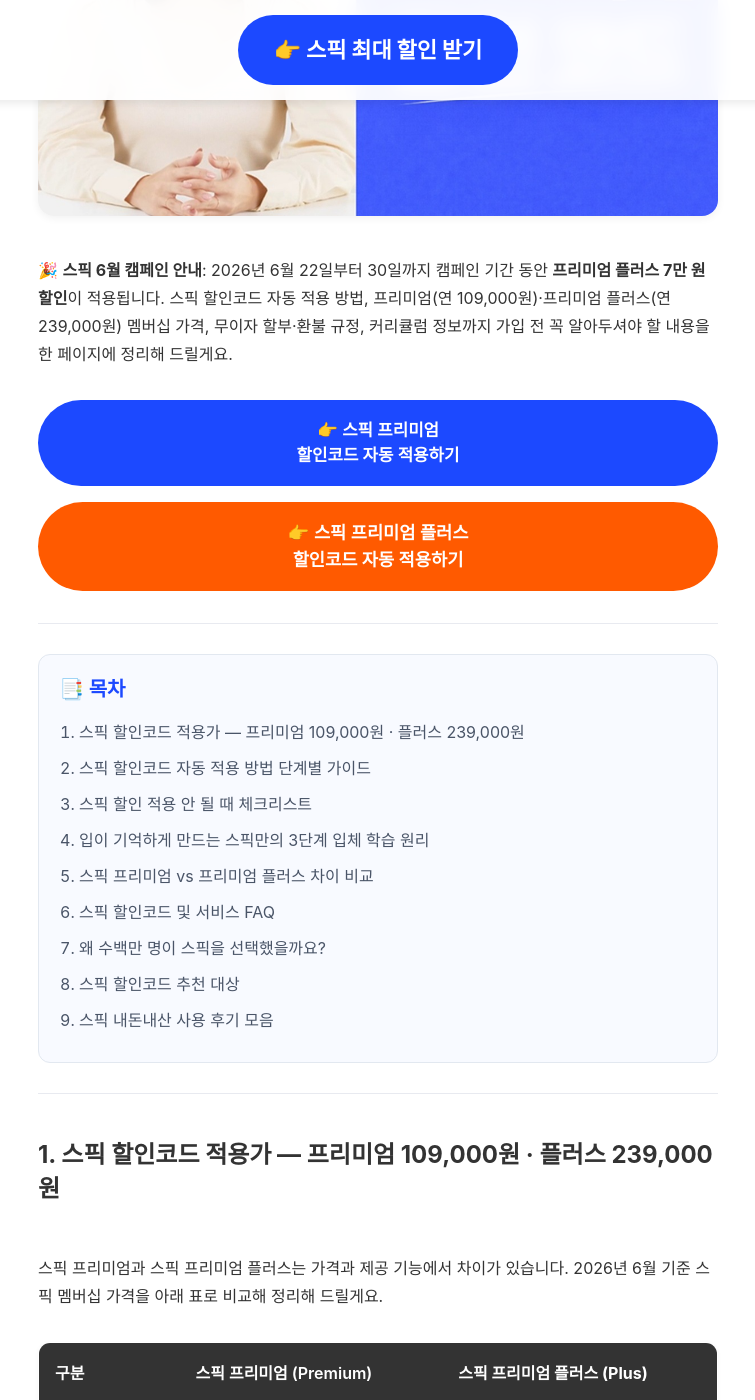
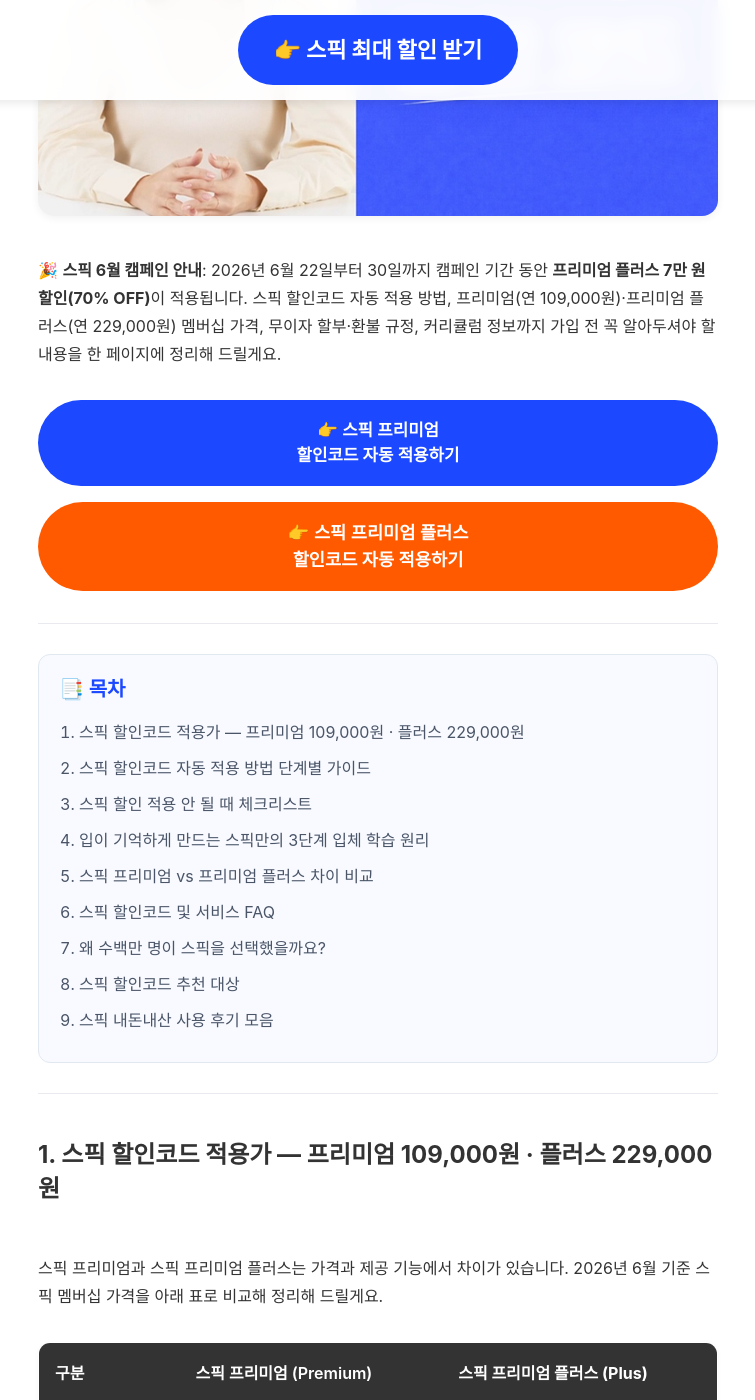
Before and after one commit to kjsjdw/speak_event_page, a Jekyll site: the page built from content/main-page-content.md, in a window 1280 px wide and 1400 px high, scrolled down 591 px. Shown: the whole window, without its empty margins (262-1017 px from the left). Built offline with Jekyll 4.4.1, drawn with Linux system fonts in a browser that asks for light colours; some web fonts are replaced; some of the changed text lies outside the part shown.

Commit message:
Update price table with correct list price and campaign discount rates
- Correct Premium Plus 정가 from 747,500원 to 763,333원
- Set Premium discount rate to 66% OFF based on math
- Reflect campaign Premium Plus price: 229,000원 (70% OFF)
- Update monthly equivalent: 19,083원
- Mirror changes across H2, intro, TOC, pricing table, Step 4, and analysis section

Co-Authored-By: Claude Opus 4.7 <noreply@anthropic.com>

```diff
--- a/_data/seo.yml
+++ b/_data/seo.yml
@@ -7,7 +7,7 @@
 title: "스픽 할인코드 6월 캠페인 | 프리미엄 2만원·플러스 7만원 자동 적용 (6/22~6/30)"
 
 # 페이지 설명 (구글 검색결과 미리보기 텍스트)
-description: "2026년 6월 22일~30일 스픽 6월 캠페인 기간 동안 프리미엄 플러스 7만 원 할인이 적용됩니다. 스픽 할인코드 자동 적용 방법, 프리미엄(연 109,000원)·프리미엄 플러스(연 239,000원) 가격, 무이자 할부·환불 규정·커리큘럼 안내까지 한 페이지에 정리했습니다."
+description: "2026년 6월 22일~30일 스픽 6월 캠페인 기간 동안 프리미엄 플러스 7만 원 할인(70% OFF)이 적용됩니다. 스픽 할인코드 자동 적용 방법, 프리미엄(연 109,000원)·프리미엄 플러스(연 229,000원) 가격, 무이자 할부·환불 규정·커리큘럼 안내까지 한 페이지에 정리했습니다."
 
 # 검색어 키워드 (쉼표로 구분, 자유롭게 추가/삭제)
 keywords: "스픽, 스픽 할인코드, 스픽 할인, 스픽 가격, 스픽 프리미엄, 스픽 프리미엄 플러스, 스픽 멤버십, 스픽 결제, 영어 회화 앱, AI 영어학습"
--- a/content/sections/01-intro.md
+++ b/content/sections/01-intro.md
@@ -9,7 +9,7 @@
   />
 </div>
 
-<p>🎉 <strong>스픽 6월 캠페인 안내</strong>: 2026년 6월 22일부터 30일까지 캠페인 기간 동안 <strong>프리미엄 플러스 7만 원 할인</strong>이 적용됩니다. 스픽 할인코드 자동 적용 방법, 프리미엄(연 109,000원)·프리미엄 플러스(연 239,000원) 멤버십 가격, 무이자 할부·환불 규정, 커리큘럼 정보까지 가입 전 꼭 알아두셔야 할 내용을 한 페이지에 정리해 드릴게요.</p>
+<p>🎉 <strong>스픽 6월 캠페인 안내</strong>: 2026년 6월 22일부터 30일까지 캠페인 기간 동안 <strong>프리미엄 플러스 7만 원 할인(70% OFF)</strong>이 적용됩니다. 스픽 할인코드 자동 적용 방법, 프리미엄(연 109,000원)·프리미엄 플러스(연 229,000원) 멤버십 가격, 무이자 할부·환불 규정, 커리큘럼 정보까지 가입 전 꼭 알아두셔야 할 내용을 한 페이지에 정리해 드릴게요.</p>
 
 <div class="cta-buttons" id="cta-top">
 
@@ -28,7 +28,7 @@
 <div class="toc-container">
   <h2 class="toc-title">📑 목차</h2>
   <ol>
-    <li><a href="#toc-1">스픽 할인코드 적용가 — 프리미엄 109,000원 · 플러스 239,000원</a></li>
+    <li><a href="#toc-1">스픽 할인코드 적용가 — 프리미엄 109,000원 · 플러스 229,000원</a></li>
     <li><a href="#toc-2">스픽 할인코드 자동 적용 방법 단계별 가이드</a></li>
     <li><a href="#toc-3">스픽 할인 적용 안 될 때 체크리스트</a></li>
     <li><a href="#toc-4">입이 기억하게 만드는 스픽만의 3단계 입체 학습 원리</a></li>
--- a/content/sections/02-pricing.md
+++ b/content/sections/02-pricing.md
@@ -1,12 +1,12 @@
-<h2 id="toc-1" style="padding-top: 100px; margin-top: -80px; padding-bottom: 30px;">1. 스픽 할인코드 적용가 — 프리미엄 109,000원 · 플러스 239,000원</h2>
+<h2 id="toc-1" style="padding-top: 100px; margin-top: -80px; padding-bottom: 30px;">1. 스픽 할인코드 적용가 — 프리미엄 109,000원 · 플러스 229,000원</h2>
 <p>스픽 프리미엄과 스픽 프리미엄 플러스는 가격과 제공 기능에서 차이가 있습니다. 2026년 6월 기준 스픽 멤버십 가격을 아래 표로 비교해 정리해 드릴게요.</p>
 
 | 구분 | 스픽 프리미엄 (Premium) | **스픽 프리미엄 플러스 (Plus)** |
 | :--- | :--- | :--- |
-| **정가** | ~~322,500원~~ | ~~747,500원~~ |
-| **최종 할인가** | **109,000원** | **239,000원** |
-| **할인율** | 60% OFF | **60% OFF** |
-| **월 환산 비용** | 월 9,083원 | **월 19,917원** |
+| **정가** | ~~322,500원~~ | ~~763,333원~~ |
+| **최종 할인가** | **109,000원** | **229,000원** |
+| **할인율** | 66% OFF | **70% OFF** |
+| **월 환산 비용** | 월 9,083원 | **월 19,083원** |
 | **핵심 가치** | 가성비 있는 영어 습관 형성 | **나만을 위한 1:1 맞춤형 수업** |
 
 <p>💡 <strong>참고:</strong> 12개월 무이자 할부를 활용하시면 월 부담을 나눠 결제하실 수 있습니다. 전용 할인코드 링크를 이용하실 경우 <strong>프리미엄은 상시 2만 원 할인</strong>이 적용되며, <strong>프리미엄 플러스는 6월 22일~30일 캠페인 기간 동안 7만 원 할인</strong>이 적용됩니다. (캠페인 종료 후에는 상시 6만 원 할인으로 돌아갑니다.)</p>
@@ -31,7 +31,7 @@
 <p>💡 <strong>참고:</strong> 무이자 할부 결제도 일시불과 <strong>동일한 할인 혜택</strong>이 적용됩니다. 할부를 쓰신다고 해서 할인 금액이 달라지지 않습니다.</p>
 
 <h3>Step 4. 최종 가격 확인 후 결제 완료</h3>
-<p>할인이 정상 적용되었는지 최종 결제 금액(<strong>프리미엄 109,000원 / 프리미엄 플러스 239,000원</strong>)을 한 번 더 확인하신 뒤 결제를 완료하시면, 즉시 스픽 강의와 AI 프리톡 기능을 이용하실 수 있습니다.</p>
+<p>할인이 정상 적용되었는지 최종 결제 금액(<strong>프리미엄 109,000원 / 프리미엄 플러스 229,000원</strong>)을 한 번 더 확인하신 뒤 결제를 완료하시면, 즉시 스픽 강의와 AI 프리톡 기능을 이용하실 수 있습니다.</p>
 
 <hr style="border: 0; border-top: 1px solid #eee; margin: 30px 0;">
 
```
Also changed, not shown: premium-vs-plus.md (+2 -2 lines).
